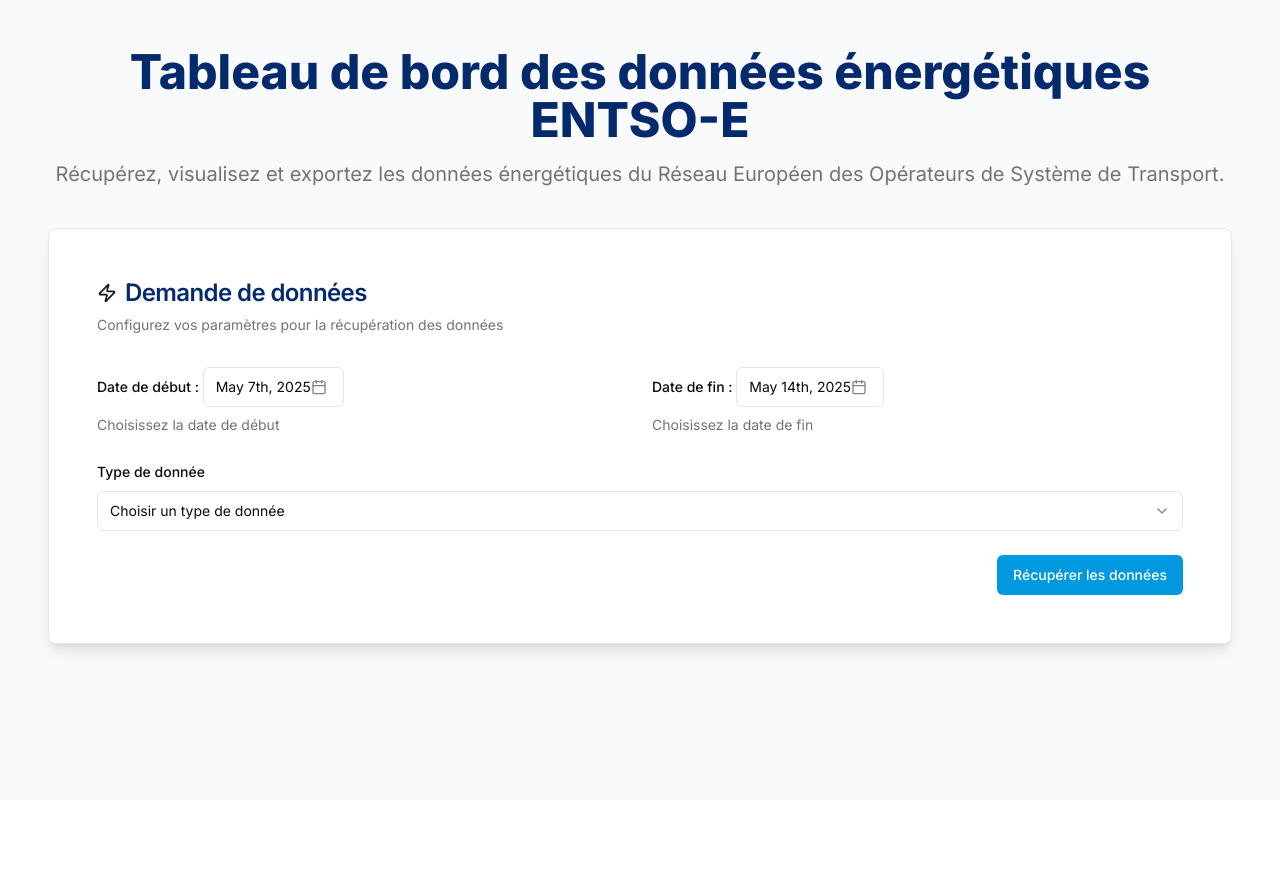
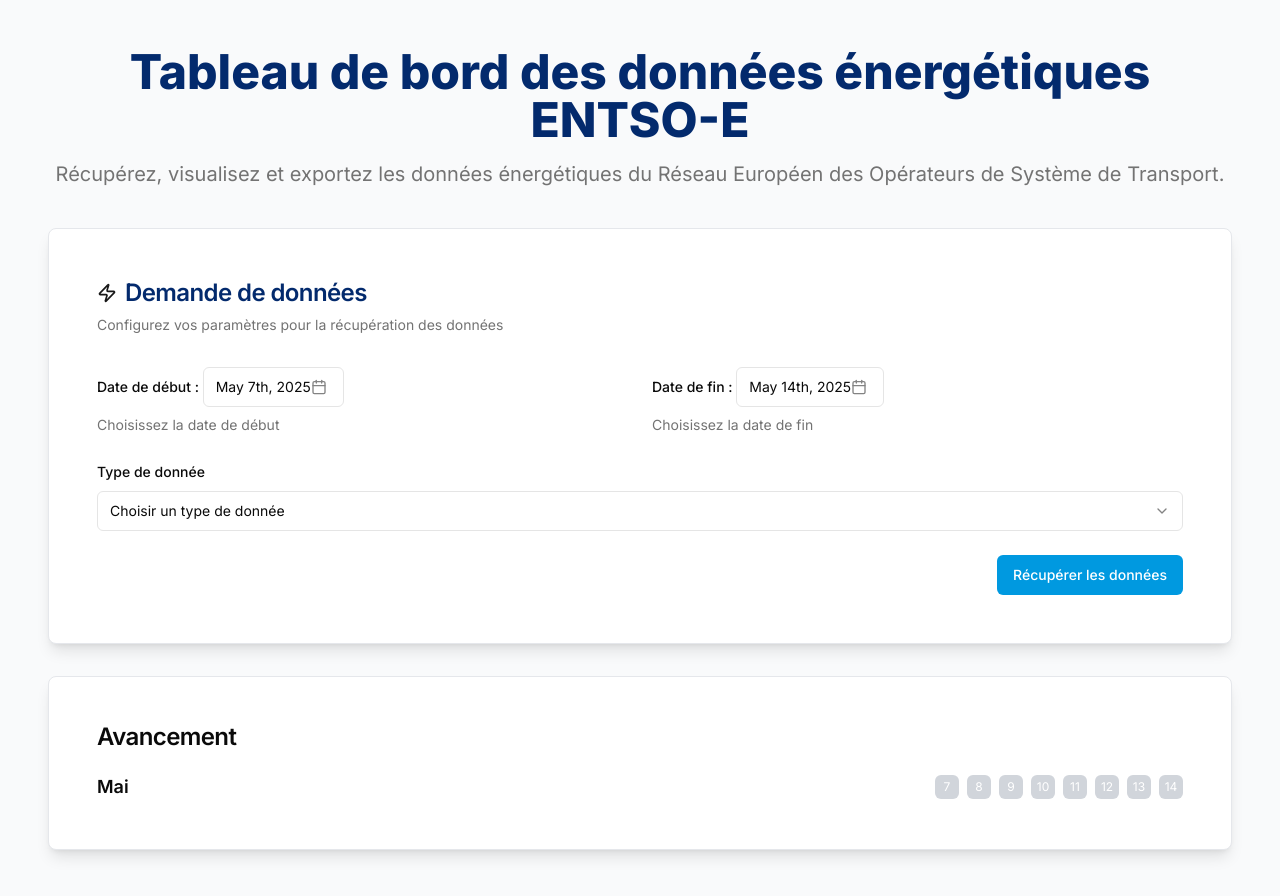
Before and after one commit to liliangillier/smart-entsoe, a Next.js app: page / in a window 1280 px wide. Before the commit the page ends 800 px from the top, so only its background shows below. Built offline with nearby package versions, Linux system fonts and the light colour scheme.

Commit message:
Update data-fetcher.tsx

```diff
--- a/components/data-fetcher.tsx
+++ b/components/data-fetcher.tsx
@@ -1,7 +1,7 @@
 "use client";
 
-import { useState, useTransition } from "react";
-import { format, eachDayOfInterval } from "date-fns";
+import { useState, useMemo, useEffect, useTransition } from "react";
+import { format, eachDayOfInterval, addMonths } from "date-fns";
 import { useForm } from "react-hook-form";
 import { z } from "zod";
 import { zodResolver } from "@hookform/resolvers/zod";
@@ -10,6 +10,7 @@ import { DataTypeOptions } from "@/lib/data-types";
 import { exportToExcel } from "@/lib/excel-export";
 import { useToast } from "@/hooks/use-toast";
 import { Button } from "@/components/ui/button";
+import { fr } from "date-fns/locale"; // Importation de la locale française
 import {
   Card,
   CardContent,
@@ -128,6 +129,49 @@ export function DataFetcher() {
     )}-to-${format(endDate, "yyyy-MM-dd")}.xlsx`;
     exportToExcel(data, fileName);
     toast({ title: "Exporté", description: fileName });
+  };
+
+  const days = eachDayOfInterval({
+    start: form.getValues().startDate,
+    end: form.getValues().endDate,
+  });
+
+  // Calcul des lignes à afficher (un mois par ligne)
+  const getMonths = (days: Date[]) => {
+    const months: Date[][] = [];
+    let currentMonthDays: Date[] = [];
+    let currentMonth = days[0].getMonth();
+
+    days.forEach((day) => {
+      if (day.getMonth() === currentMonth) {
+        currentMonthDays.push(day);
+      } else {
+        months.push(currentMonthDays);
+        currentMonthDays = [day];
+        currentMonth = day.getMonth();
+      }
+    });
+
+    if (currentMonthDays.length > 0) {
+      months.push(currentMonthDays);
+    }
+
+    return months;
+  };
+
+  const months = useMemo(() => getMonths(days), [days]);
+
+  const renderStatusColor = (status: string) => {
+    switch (status) {
+      case "success":
+        return "bg-green-500";
+      case "loading":
+        return "bg-yellow-500";
+      case "error":
+        return "bg-red-500";
+      default:
+        return "bg-gray-300";
+    }
   };
 
   return (
@@ -263,32 +307,47 @@ export function DataFetcher() {
         </CardContent>
       </Card>
 
-      {Object.keys(statusByDay).length > 0 && (
+      {/* Barre d'avancement */}
+      {statusByDay && (
         <Card className="shadow-lg rounded-lg border border-gray-200 p-6">
           <CardHeader>
             <CardTitle>Avancement</CardTitle>
           </CardHeader>
           <CardContent>
-            <ul className="space-y-1">
-              {Object.entries(statusByDay).map(([date, status]) => (
-                <li key={date} className="text-sm">
-                  {`📆 ${date} : `}
-                  {status === "loading" && "⏳"}
-                  {status === "success" && "✅"}
-                  {status === "error" && "❌"}
-                  {rawResponses[date] && (
-                    <details className="ml-2">
-                      <summary className="cursor-pointer text-xs text-blue-600">
-                        Voir les données brutes
-                      </summary>
-                      <pre className="max-h-40 overflow-auto bg-gray-100 p-2 text-xs">
-                        {rawResponses[date]}
-                      </pre>
-                    </details>
-                  )}
-                </li>
+            <div className="space-y-4">
+              {months.map((month, monthIndex) => (
+                <div key={monthIndex}>
+                  <div className="flex items-center justify-between">
+                    {/* Affichage du nom du mois avec première lettre en majuscule */}
+                    <span className="text-lg font-semibold">
+                      {format(month[0], "MMMM", { locale: fr })
+                        .charAt(0)
+                        .toUpperCase() +
+                        format(month[0], "MMMM", { locale: fr }).slice(1)}
+                    </span>
+
+                    {/* Affichage des carrés pour chaque jour du mois */}
+                    <div className="flex gap-2 flex-wrap">
+                      {month.map((day, index) => {
+                        const dayKey = format(day, "yyyy-MM-dd");
+                        const status = statusByDay[dayKey] || "pending";
+                        return (
+                          <div
+                            key={index}
+                            className={`w-6 h-6 rounded-md ${renderStatusColor(
+                              status
+                            )} flex items-center justify-center text-xs text-white`}
+                            title={format(day, "PPP", { locale: fr })}
+                          >
+                            {format(day, "d", { locale: fr })}
+                          </div>
+                        );
+                      })}
+                    </div>
+                  </div>
+                </div>
               ))}
-            </ul>
+            </div>
           </CardContent>
         </Card>
       )}
@@ -305,11 +364,7 @@ export function DataFetcher() {
           <CardHeader>
             <CardTitle className="flex justify-between items-center">
               <span>Résultats</span>
-              <Button
-                variant="outline"
-                onClick={handleExport}
-                className="bg-brand text-white hover:bg-brand-dark focus:ring-2 focus:ring-brand-dark"
-              >
+              <Button variant="outline" onClick={handleExport}>
                 <Download className="h-4 w-4 mr-2" /> Exporter en Excel
               </Button>
             </CardTitle>
```
